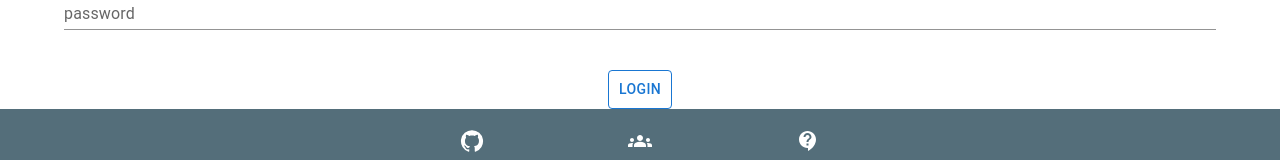
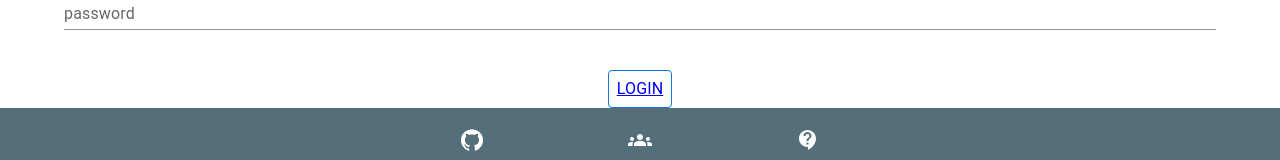
Before and after one commit to edyta0106/Golden-Goose-Finance, a React (Create React App) app in the folder client/: page /login in a window 1280 px wide. Shown: the part 178-338 px from the top of the page. Built offline with nearby package versions, Linux system fonts and the light colour scheme.

Commit message:
fixed the login button to redirect to the dashboard

```diff
--- a/client/src/components/Login/Login.js
+++ b/client/src/components/Login/Login.js
@@ -2,7 +2,7 @@ import React, { useState } from "react";
 import { Link } from "react-router-dom";
 import { useMutation } from "@apollo/client";
 import { LOGIN_USER } from "../../utils/mutations";
-import { Container, TextField, Button } from "@mui/material";
+import { Container, TextField, Button, Typography } from "@mui/material";
 import styled from "@emotion/styled";
 import { Box } from "@mui/system";
 import Auth from "../../utils/auth";
@@ -73,7 +73,14 @@ export default function Login() {
           />
           <Box textAlign="center">
             <Button type="submit" sx={{ mt: 5, border: 1 }}>
-              Login
+              <Link
+              to="/dashboard">
+                <Typography
+                sx={{
+                  textDecoration: "none"
+                }}
+                >Login</Typography>
+                </Link>
             </Button>
           </Box>
         </Box>
```
Also changed, not shown: client/src/components/Bills/Bills.js (line endings or trailing spaces).
